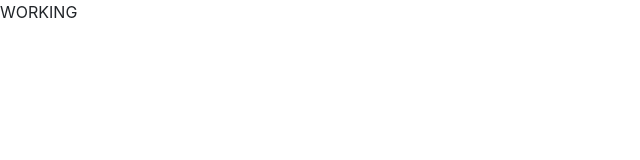
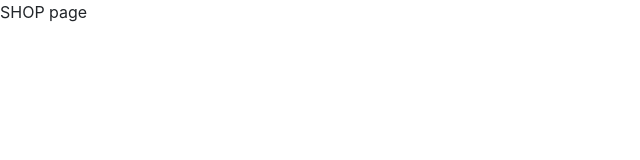
Before and after one commit to Gleb-Gaiduk/fullstack-store, a React (Create React App) app in the folder client/: page / in a window 1280 px wide. Shown: the top 160 px of the page, without its empty margins (0-640 px from the left). Built offline with nearby package versions, Linux system fonts and the light colour scheme.

Commit message:
Add routing

```diff
--- a/client/src/App.js
+++ b/client/src/App.js
@@ -1,5 +1,13 @@
+import React from 'react';
+import { BrowserRouter } from 'react-router-dom';
+import AppRouter from './routes/AppRouter';
+
 function App() {
-  return <div className='App'>WORKING</div>;
+  return (
+    <BrowserRouter>
+      <AppRouter />
+    </BrowserRouter>
+  );
 }
 
 export default App;
--- /dev/null
+++ b/client/src/routes/AppRouter.js
@@ -0,0 +1,23 @@
+import React from 'react';
+import { Switch, Route, Redirect } from 'react-router-dom';
+import { authRoutes, publicRoutes } from './routes';
+import { SHOP_ROUTE } from './routesConsts';
+
+const AppRouter = () => {
+  const isTempAuth = false;
+  return (
+    <Switch>
+      {isTempAuth &&
+        authRoutes.map(({ path, Component }) => (
+          <Route exact key={path} path={path} component={Component} />
+        ))}
+
+      {publicRoutes.map(({ path, Component }) => (
+        <Route exact key={path} path={path} component={Component} />
+      ))}
+      <Redirect to={SHOP_ROUTE} />
+    </Switch>
+  );
+};
+
+export default AppRouter;
--- /dev/null
+++ b/client/src/routes/routes.js
@@ -0,0 +1,49 @@
+import {
+  ADMIN_ROUTE,
+  BASKET_ROUTE,
+  DEVICE_ROUTE,
+  LOGIN_ROUTE,
+  REGISTRATION_ROUTE,
+  SHOP_ROUTE,
+} from './routesConsts';
+import Admin from '../pages/AdminPage';
+import Basket from '../pages/BasketPage';
+import Shop from '../pages/ShopPage';
+import Auth from '../pages/AuthPage';
+import Device from '../pages/DevicePage';
+
+// Routes for authorized user
+export const authRoutes = [
+  {
+    path: ADMIN_ROUTE,
+    Component: Admin,
+  },
+
+  {
+    path: BASKET_ROUTE,
+    Component: Basket,
+  },
+];
+
+// Routes for any user
+export const publicRoutes = [
+  {
+    path: SHOP_ROUTE,
+    Component: Shop,
+  },
+
+  {
+    path: LOGIN_ROUTE,
+    Component: Auth,
+  },
+
+  {
+    path: REGISTRATION_ROUTE,
+    Component: Auth,
+  },
+
+  {
+    path: DEVICE_ROUTE + '/:id',
+    Component: Device,
+  },
+];
--- /dev/null
+++ b/client/src/routes/routesConsts.js
@@ -0,0 +1,6 @@
+export const ADMIN_ROUTE = '/admin';
+export const LOGIN_ROUTE = '/login';
+export const REGISTRATION_ROUTE = '/registration';
+export const SHOP_ROUTE = '/';
+export const BASKET_ROUTE = '/basket';
+export const DEVICE_ROUTE = '/device';
```
